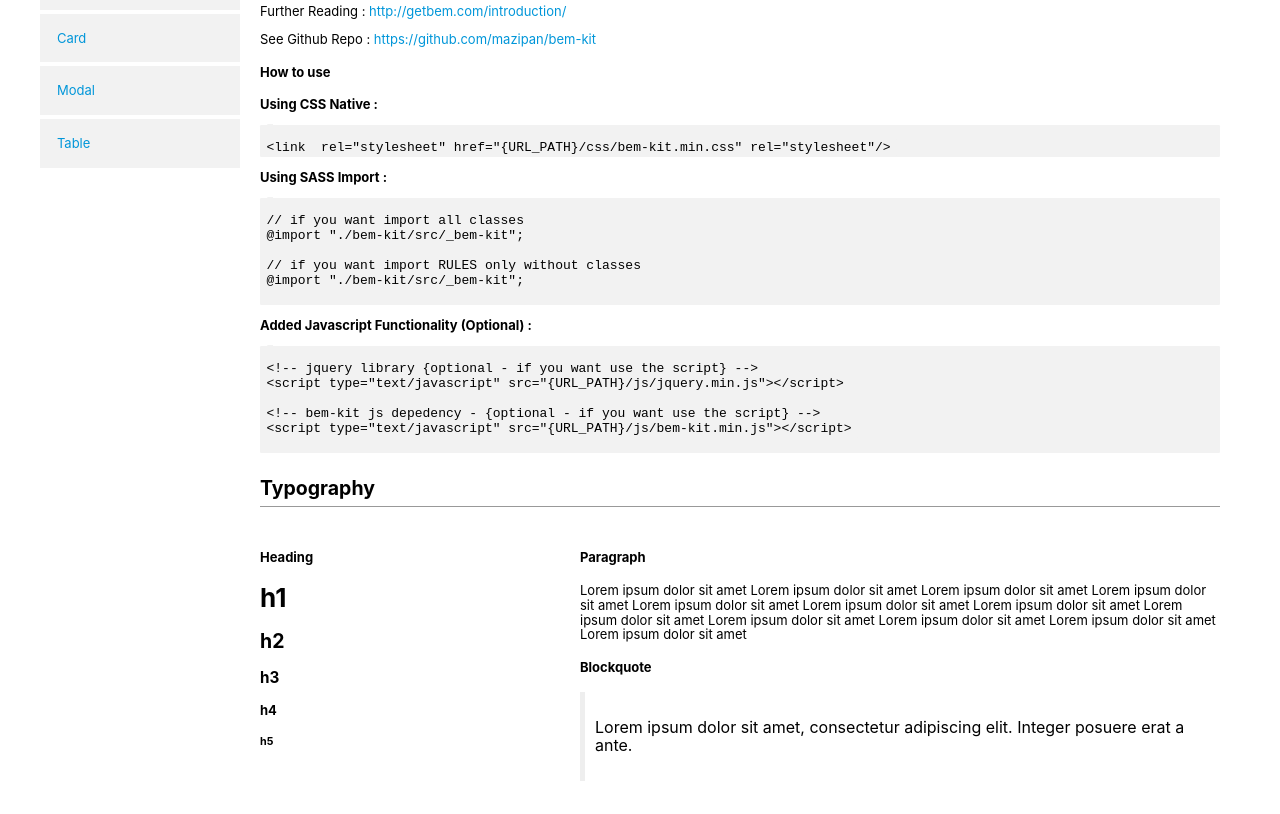
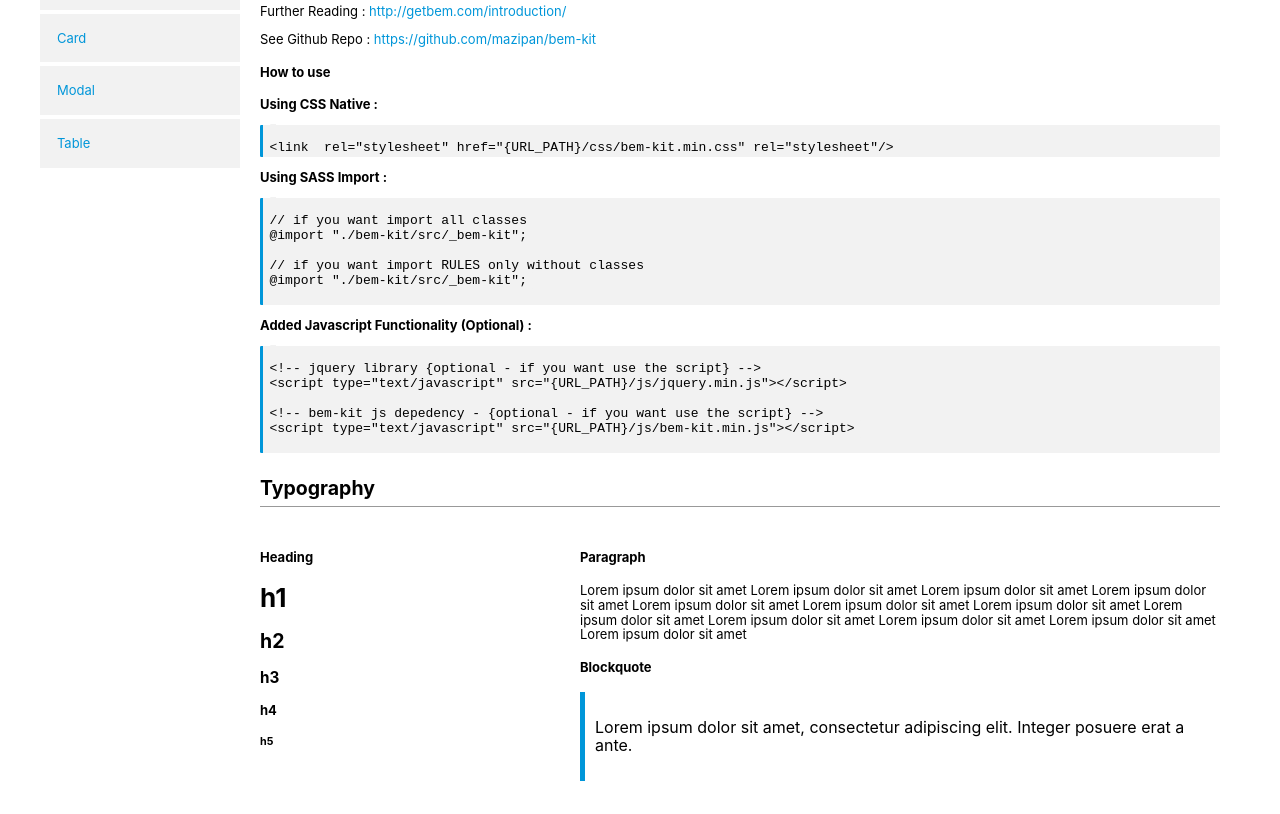
Before and after one commit to mazipan/bem-kit, a website: page demo/index.html in a window 1280 px wide. Shown: the part 878-1692 px from the top of the page. Drawn offline with nearby package versions, Linux system fonts and the light colour scheme; a script that the page names is missing; a small style sheet from the web is missing.

Commit message:
add border in pre

```diff
--- a/package.json
+++ b/package.json
@@ -1,7 +1,7 @@
 {
   "name": "bem-kit",
   "description": "CSS UI Kit Component for BEM Convention Fans",
-  "version": "0.0.5",
+  "version": "0.0.6",
   "keywords": [
     "css",
     "bem",
--- a/src/_scss/_base.scss
+++ b/src/_scss/_base.scss
@@ -23,16 +23,20 @@ a {
 }
 
 code, kbd, pre, samp {
-    background-color: $greyLighter;
-    padding: .1em .5em;
-    border-radius: .1em;
+  background-color: $greyLighter;
+  padding: .1em .5em;
+  border-radius: .1em;
+}
+
+pre{
+  border-left: solid .25em $blue;
 }
 
 blockquote{
   padding: 10px;
   margin: 0 0 20px;
   font-size: 1.6rem;
-  border-left: 5px solid #eee;
+  border-left: 5px solid $blue;
 }
 
 textarea {
```
Also changed, not shown: dist/bem-kit.css, dist/bem-kit.min.css, dist/demo.css, dist/demo.min.css.
